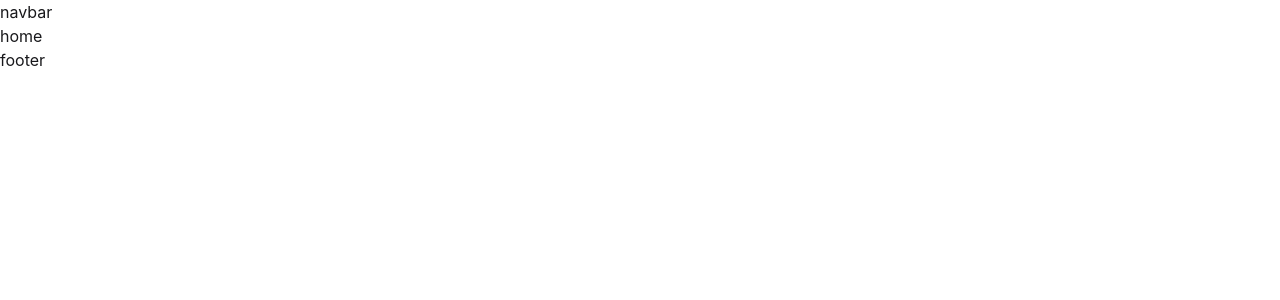
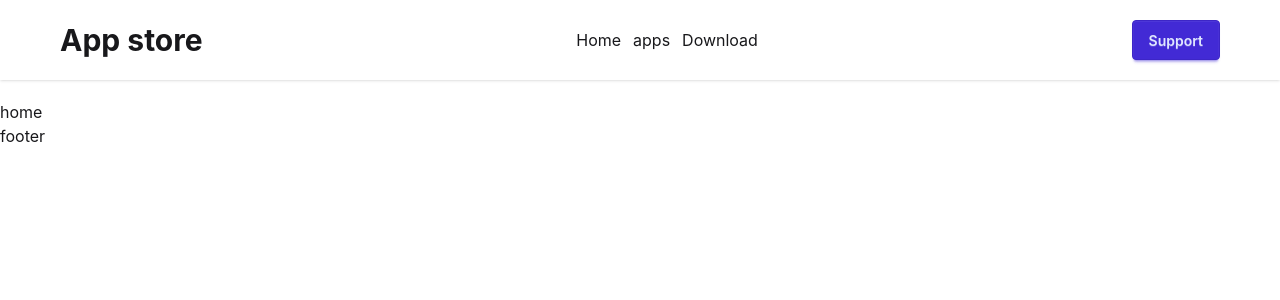
Before and after one commit to ryousufrahman/app-store, a React (Vite) app: page / in a window 1280 px wide. Shown: the top 300 px of the page. Built offline with nearby package versions, Linux system fonts and the light colour scheme.

Commit message:
added the navbar

```diff
--- a/src/Components/shared/Navbar.jsx
+++ b/src/Components/shared/Navbar.jsx
@@ -1,9 +1,24 @@
 import React from 'react';
+import { Link, NavLink } from 'react-router';
 
 const Navbar = () => {
     return (
-        <div>
-            navbar
+        <div className='shadow bg-base-100'>
+            <nav className='max-w-[1200px] mx-auto flex justify-between items-center  mb-5 p-5'>
+                <div>
+                    <Link to={'/'}> <h2 className='font-bold text-3xl'>App store</h2> </Link>
+                </div>
+                <ul className='flex gap-3'>
+                    <li><NavLink to={'/'}>Home</NavLink></li>
+                    <li><NavLink to={'/apps'}>apps</NavLink></li>
+                    <li><NavLink to={'/error'}>Download</NavLink></li>
+
+                </ul>
+                <div>
+                    <button className='btn btn-primary'>Support</button>
+                </div>
+
+            </nav>
         </div>
     );
 };
```
